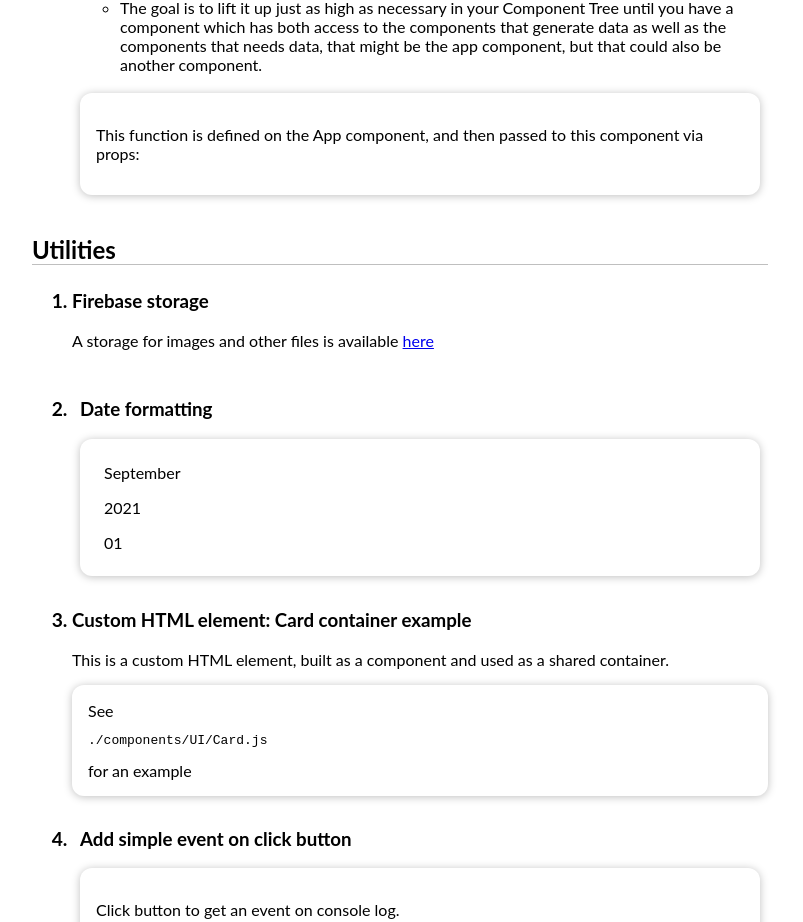
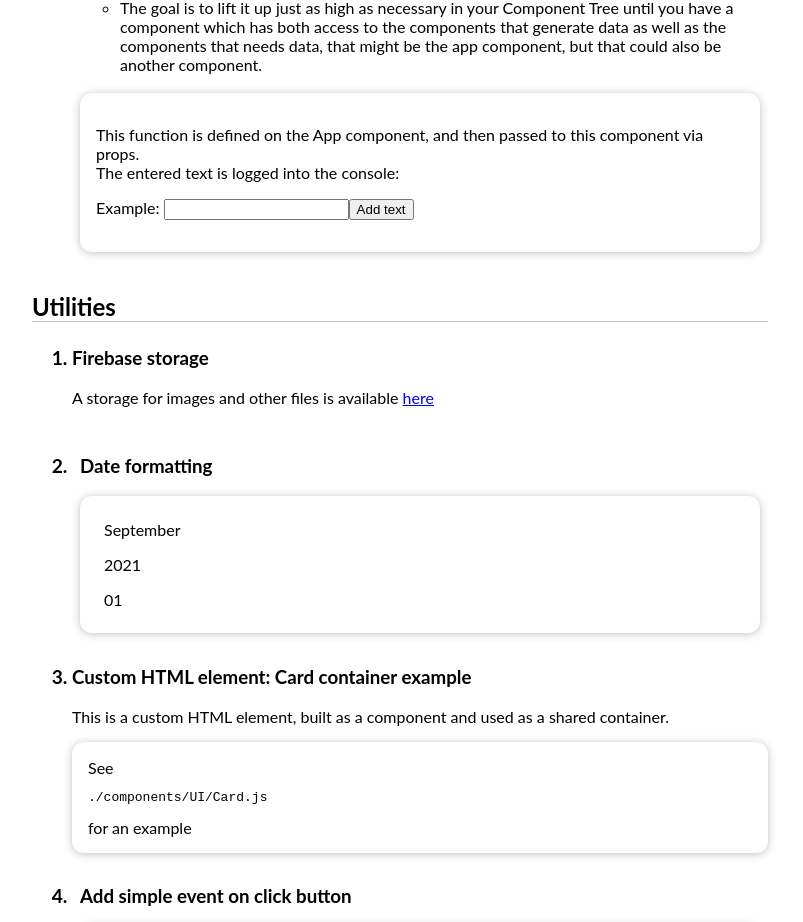
Before and after one commit to mkonemo/react-basics, a React (Create React App) app: page / in a window 1280 px wide. Shown: the part 2801-3723 px from the top of the page, without its empty margins (240-1043 px from the left). Built offline with nearby package versions, Linux system fonts and the light colour scheme.

Commit message:
2 files modified

```diff
--- a/src/App.js
+++ b/src/App.js
@@ -14,6 +14,16 @@ import UpdateState from './components/state/UpdateState';
 import './style.css';
 
 const App = () => {
+
+const liftStateUpHandler = (enteredTextData) => {
+  const textData = {
+    ...enteredTextData,
+    id: Math.random().toString()
+  }
+console.log(textData);
+
+}
+
   return (
     <div>
       <h1>
@@ -37,7 +47,7 @@ const App = () => {
         </li>
 
         <li>
-          <LiftingStateUp />
+          <LiftingStateUp onLiftStateUp={liftStateUpHandler} />
         </li>
       </ol>
       <h2>Utilities</h2>
--- a/src/components/state/LiftingStateUp.js
+++ b/src/components/state/LiftingStateUp.js
@@ -1,9 +1,24 @@
-import React from 'react';
+import React, { useState } from 'react';
 
 import Card from '../UI/Card';
 
 
-const LiftingStateUp = () => {
+const LiftingStateUp = (props) => {
+  const [enteredText, setEnteredText] = useState('');
+
+  const textChangeHandler = event => {
+    setEnteredText(event.target.value);
+  };
+
+  const submitHandler = event => {
+    event.preventDefault();
+    const textData = {
+      text: enteredText
+    };
+    props.onLiftStateUp(textData);
+    setEnteredText('');
+  };
+
   return (
     <div>
       <h3>Lifting State Up</h3>
@@ -45,8 +60,12 @@ but that could also be another component.</li>
       </ul>
       <br />
       <Card>
-        <p>This function is defined on the App component, and then passed to this component via props:</p>
-
+        <p>This function is defined on the App component, and then passed to this component via props.<br /> The entered text is logged into the console:</p>
+        <form onSubmit={submitHandler}>
+        <label>Example: </label>
+          <input type="text" value={enteredText} onChange={textChangeHandler} />
+          <button type="submit">Add text</button>
+        </form>
       </Card>
     </div>
   );
```
